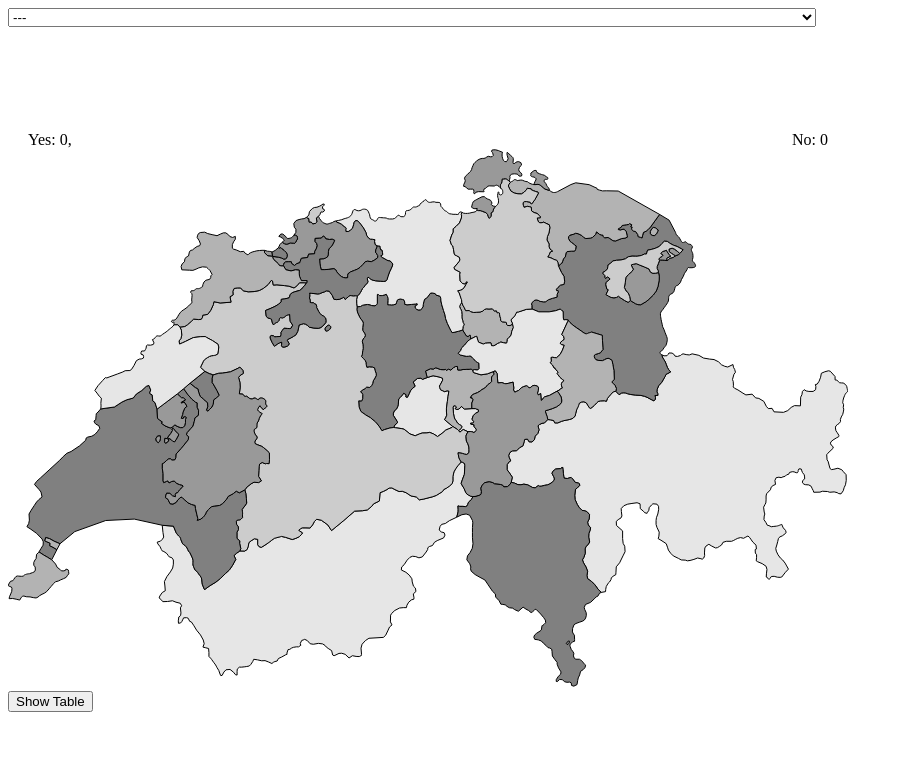
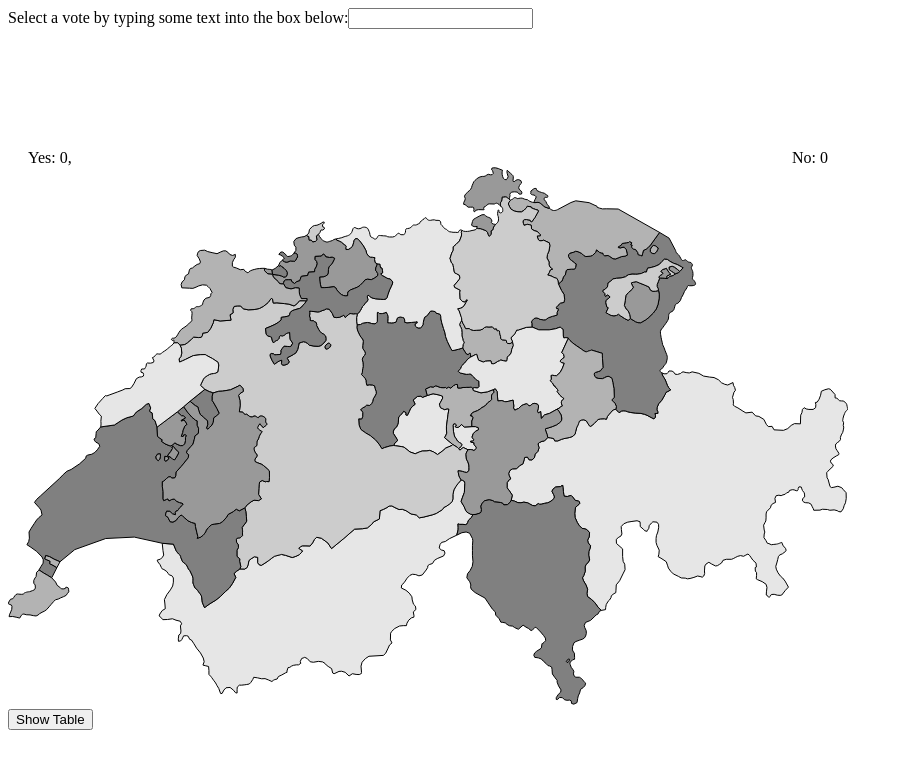
Before and after one commit to aspigirlcodes/swiss-vote, a React (Create React App) app: page / in a window 1280 px wide. Shown: the top 768 px of the page, without its empty margins (0-903 px from the left). Built offline with nearby package versions, Linux system fonts and the light colour scheme.

Commit message:
provisory add downshift, looks uggly but works

```diff
--- a/src/components/App.js
+++ b/src/components/App.js
@@ -30,18 +30,18 @@ class App extends React.Component {
       error => console.error("FetchError: ", error))
   }
 
-  handleChange(event){
-    this.setState({ selectedVote: event.target.value });
+  handleChange(selection){
+    this.setState({ selectedVote: selection });
   }
 
   render(){
-    const selectedResult = this.state.results[this.state.selectedVote]
+
     return (
       <div>
         <div id="form">
-          <Selector options={this.state.results} value={this.state.selectedVote} onChange={this.handleChange}/>
+          <Selector options={this.state.results} selectedVote={this.state.selectedVote} onChange={this.handleChange}/>
         </div>
-        <Dashboard {... selectedResult}>
+        <Dashboard {... this.state.selectedVote}>
           <TotalResultBar />
           <Map>
             <ResultsTable/>
--- a/src/components/Selector.js
+++ b/src/components/Selector.js
@@ -1,12 +1,57 @@
 import React from "react"
+import Downshift from 'downshift'
 
 
-function Selector(props){
+function Selector({options, onChange}){
     return(
-        <select value={props.value} onChange={props.onChange} name="vote-selector">
-            <option value={null} selected={props.value===null}> ---</option>
-            {props.options.map((option, i) => <option key={i} value={i} selected={props.value===i}>{option.description.en}</option>)}
-        </select>
+        <Downshift
+            onChange={onChange}
+            itemToString={item => (item.description ? item.description.en : '')}
+        >
+            {({
+            getInputProps,
+            getItemProps,
+            getLabelProps,
+            getMenuProps,
+            isOpen,
+            inputValue,
+            highlightedIndex,
+            selectedItem,
+            getRootProps,
+            }) => (
+            <div>
+                <label {...getLabelProps()}>Select a vote by typing some text into the box below:</label>
+                <div
+                style={{display: 'inline-block'}}
+                {...getRootProps({}, {suppressRefError: true})}
+                >
+                <input {...getInputProps()} />
+                </div>
+                <ul{...getMenuProps}>
+                {isOpen
+                    ? options
+                        .filter(item => !inputValue || item.description.en.includes(inputValue))
+                        .map((item, index) => (
+                        <li
+                            {...getItemProps({
+                            key: index,
+                            index,
+                            item,
+                            style: {
+                                backgroundColor:
+                                highlightedIndex === index ? 'lightgray' : 'white',
+                                fontWeight: selectedItem === item ? 'bold' : 'normal',
+                            },
+                            })}
+                        >
+                            {item.description.en}
+                        </li>
+                        ))
+                    : null}
+                </ul>
+            </div>
+            )}
+        </Downshift>
     )
 }
 
```
